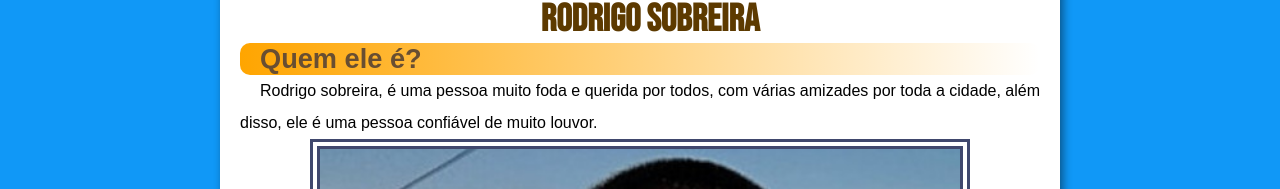
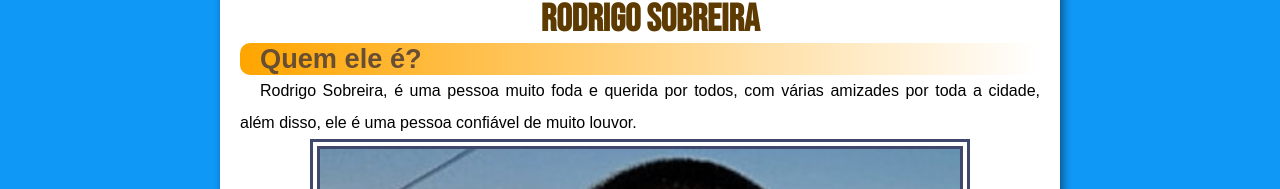
Before and after one commit to WallicySilvaAlves/siteparaoviado, a plain HTML site: page feliz festa de aniversario.html in a window 1280 px wide. Shown: the part 268-457 px from the top of the page. Drawn offline with Linux system fonts and the light colour scheme; a web font is replaced by a local one.

Commit message:
verso final 1.2

```diff
--- a/feliz festa de aniversario.html
+++ b/feliz festa de aniversario.html
@@ -15,7 +15,7 @@
     <main>
         <article><h1>Rodrigo Sobreira</h1>
             <h2>Quem ele é?</h2>
-            <p>Rodrigo sobreira, é uma pessoa muito foda e querida por todos, com várias amizades por toda a cidade, além disso, ele é uma pessoa confiável de muito louvor.</p>
+            <p>Rodrigo Sobreira, é uma pessoa muito foda e querida por todos, com várias amizades por toda a cidade, além disso, ele é uma pessoa confiável de muito louvor.</p>
 
             <img src="imagens/rod1.jpeg" alt="foto do Rodrigo">
             <h2>Jogos favoritos</h2>
```
